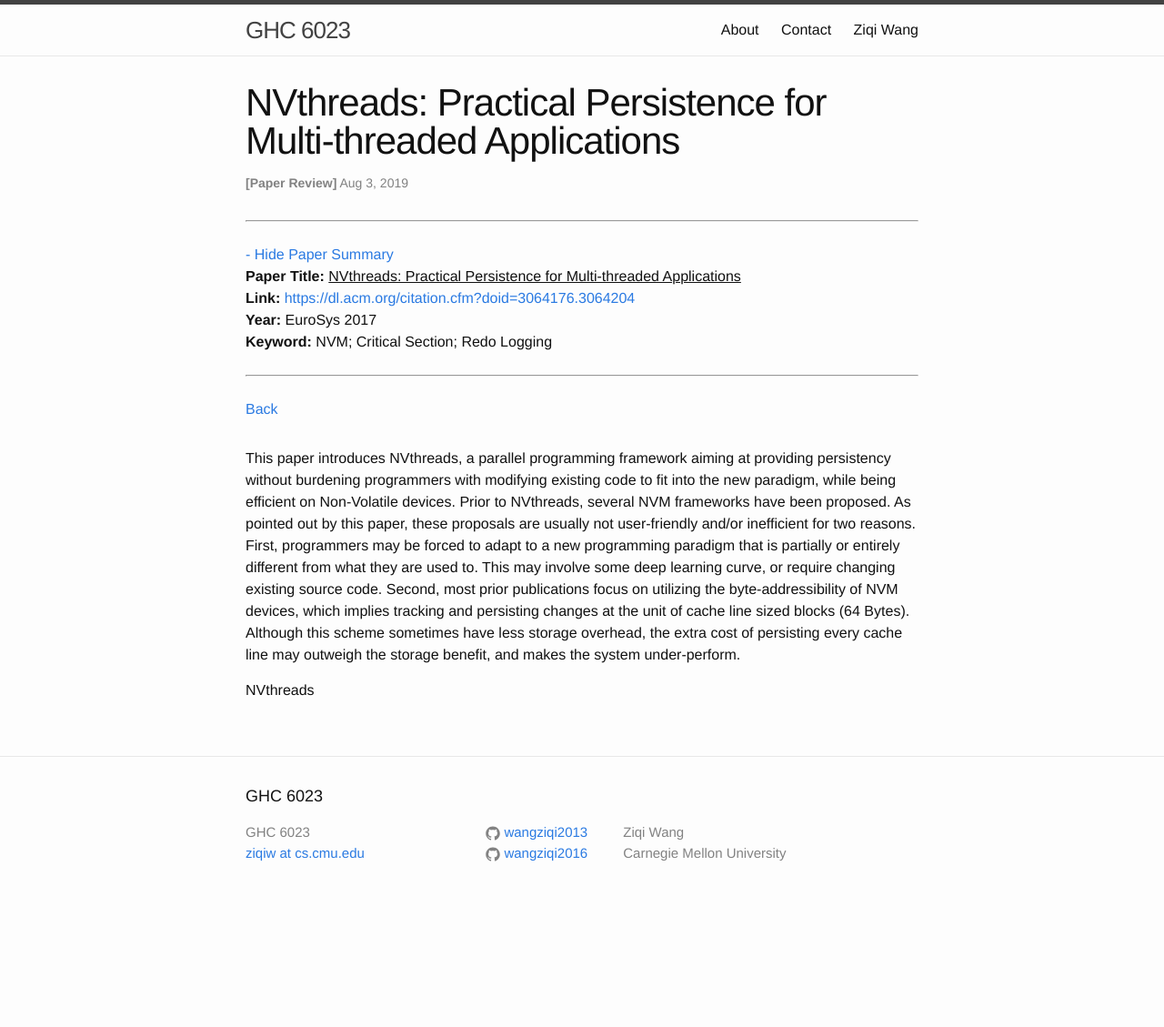
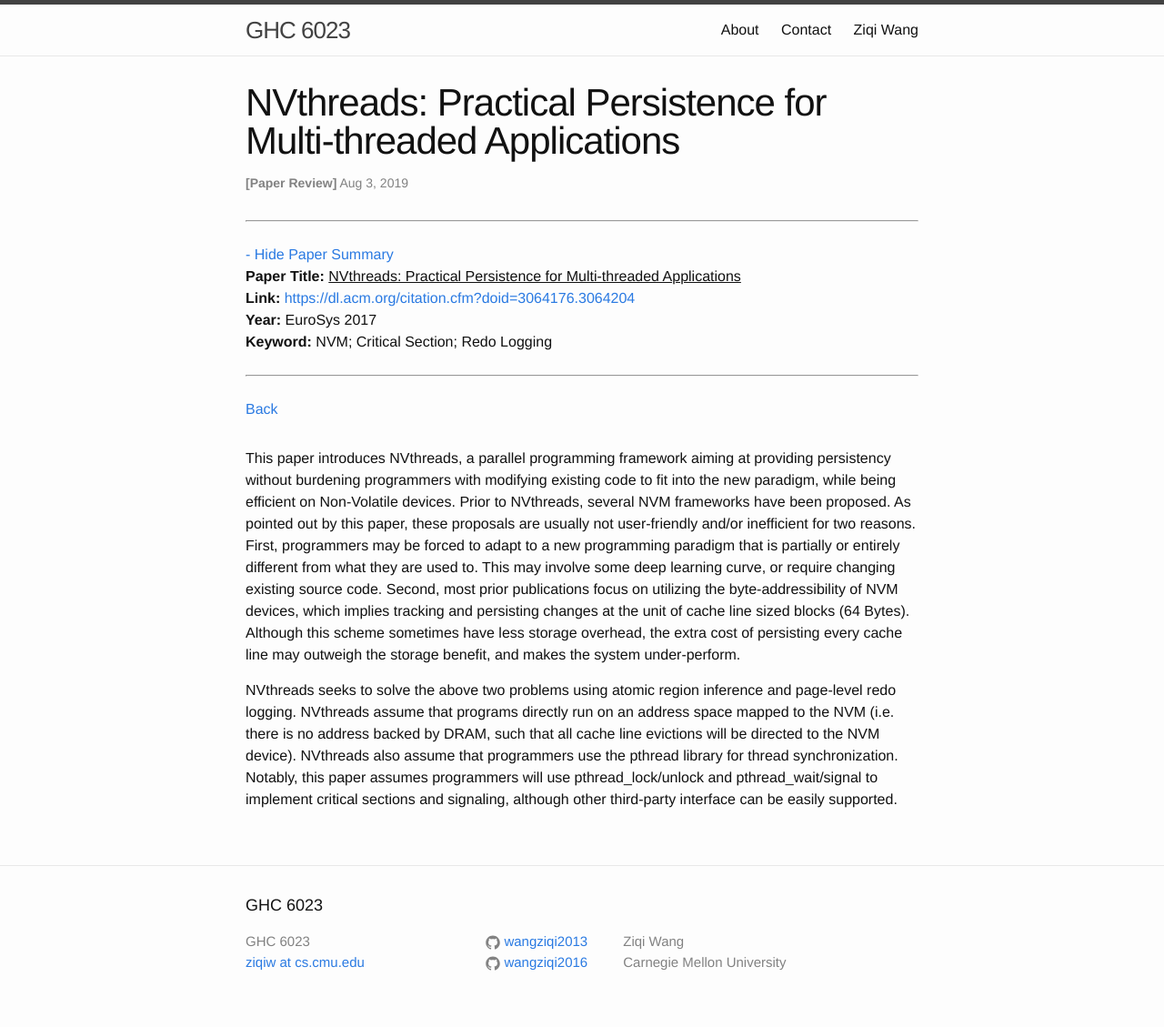
Before and after one commit to wangziqi2013/wangziqi2013.github.io, a Jekyll site: the page built from _posts/2019-08-03-nvthreads.markdown, in a window 1280 px wide. Shown: the whole page at 91% size. Built offline with Jekyll 4.4.1, drawn with Linux system fonts in a browser that asks for light colours; before the commit the page ends 1009 px from its top, so only the background shows below that.

Commit message:
Adding assumption

```diff
--- a/_posts/2019-08-03-nvthreads.markdown
+++ b/_posts/2019-08-03-nvthreads.markdown
@@ -23,4 +23,8 @@ of NVM devices, which implies tracking and persisting changes at the unit of cac
 this scheme sometimes have less storage overhead, the extra cost of persisting every cache line may outweigh the
 storage benefit, and makes the system under-perform.
 
-NVthreads
+NVthreads seeks to solve the above two problems using atomic region inference and page-level redo logging. NVthreads assume
+that programs directly run on an address space mapped to the NVM (i.e. there is no address backed by DRAM, such that all
+cache line evictions will be directed to the NVM device). NVthreads also assume that programmers use the pthread library
+for thread synchronization. Notably, this paper assumes programmers will use pthread_lock/unlock and pthread_wait/signal
+to implement critical sections and signaling, although other third-party interface can be easily supported.
```
